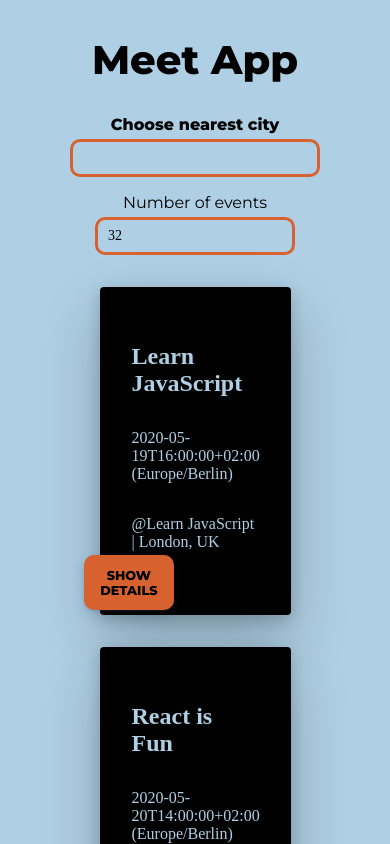
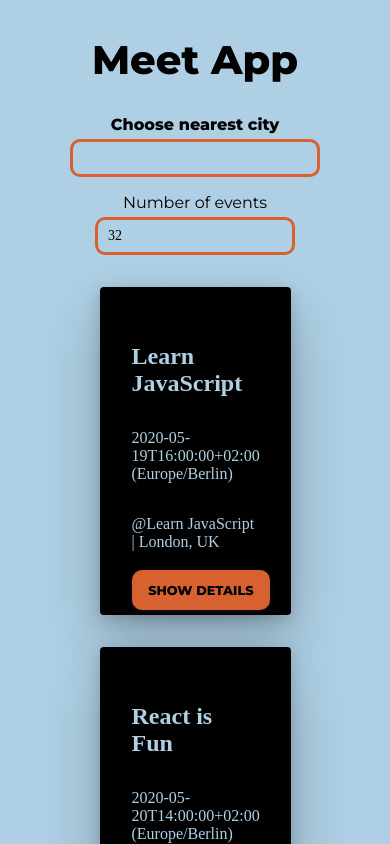
Before and after one commit to senorindependiente/meet, a React (Create React App) app: page / in a window 390 px wide. Shown: the top 844 px of the page. Built offline with nearby package versions, Linux system fonts and the light colour scheme; a web font is replaced by a local one; what atatus-spa would draw is missing.

Commit message:
Adding responsiveness

```diff
--- a/src/App.css
+++ b/src/App.css
@@ -178,9 +178,9 @@ input[type="number"] {
   transition: 0.5s;
 }
 
-@media screen and (max-width: 600px) {
+@media screen and (max-width: 400px) {
   .show-details {
-    margin-right: 7rem;
+    margin-right: 1rem;
   }
 }
 button:hover {
```
